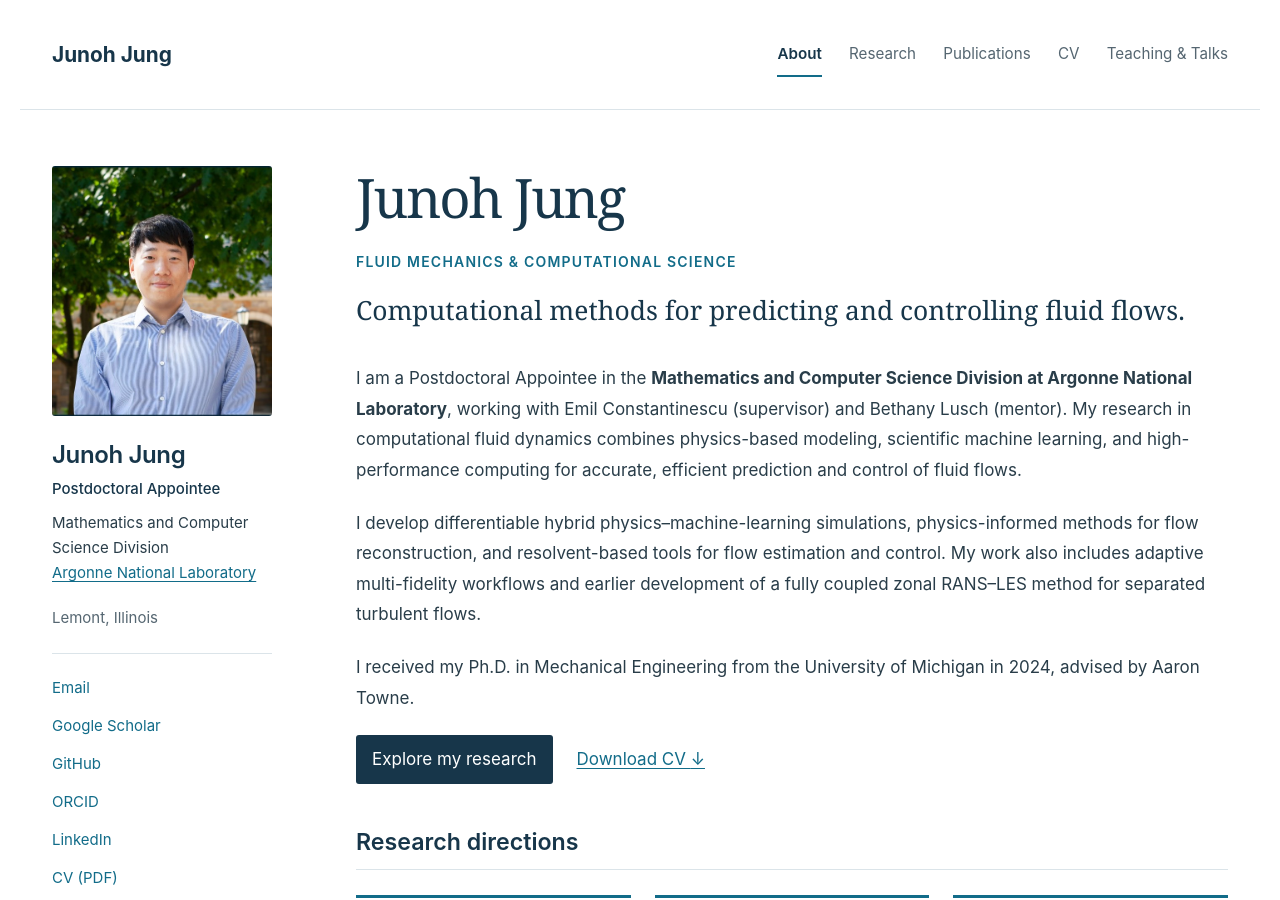
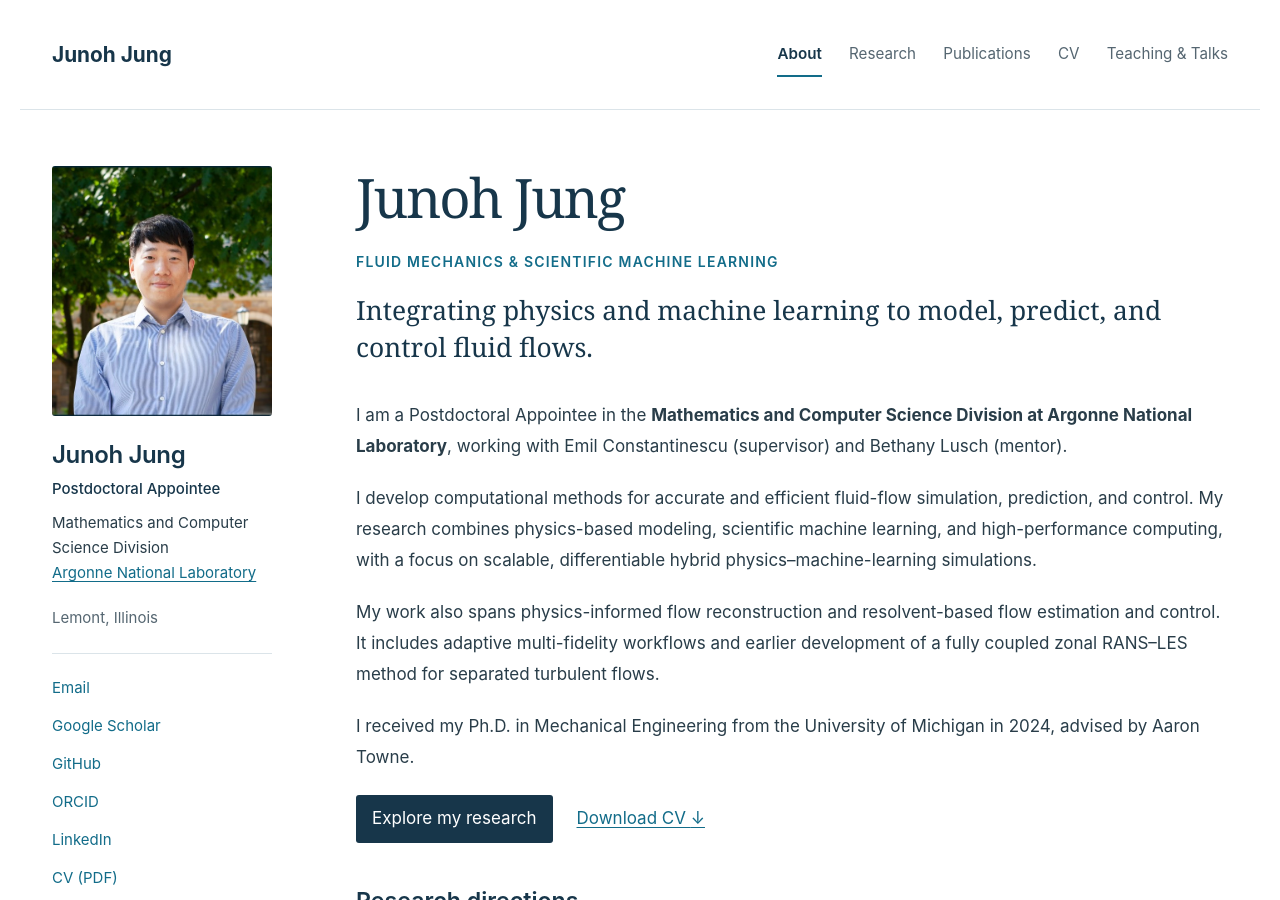
Before and after one commit to junohjung/junohjung.github.io, a Jekyll site: the page built from index.md, in a window 1280 px wide and 900 px high. Built offline with Jekyll 4.4.1, drawn with Linux system fonts in a browser that asks for light colours.

Commit message:
Update Site source

```diff
--- a/index.md
+++ b/index.md
@@ -2,15 +2,17 @@
 layout: single
 permalink: /
 title: "Junoh Jung"
-excerpt: "Computational fluid dynamics, scientific machine learning, and high-performance computing for flow prediction and control."
+excerpt: "Integrating physics and machine learning to model, predict, and control fluid flows."
 ---
 
-<p class="eyebrow">Fluid mechanics &amp; computational science</p>
-<p class="lead">Computational methods for predicting and controlling fluid flows.</p>
+<p class="eyebrow">Fluid mechanics &amp; scientific machine learning</p>
+<p class="lead">Integrating physics and machine learning to model, predict, and control fluid flows.</p>
 
-I am a Postdoctoral Appointee in the **Mathematics and Computer Science Division at Argonne National Laboratory**, working with Emil Constantinescu (supervisor) and Bethany Lusch (mentor). My research in computational fluid dynamics combines physics-based modeling, scientific machine learning, and high-performance computing for accurate, efficient prediction and control of fluid flows.
+I am a Postdoctoral Appointee in the **Mathematics and Computer Science Division at Argonne National Laboratory**, working with Emil Constantinescu (supervisor) and Bethany Lusch (mentor).
 
-I develop differentiable hybrid physics–machine-learning simulations, physics-informed methods for flow reconstruction, and resolvent-based tools for flow estimation and control. My work also includes adaptive multi-fidelity workflows and earlier development of a fully coupled zonal RANS–LES method for separated turbulent flows.
+I develop computational methods for accurate and efficient fluid-flow simulation, prediction, and control. My research combines physics-based modeling, scientific machine learning, and high-performance computing, with a focus on scalable, differentiable hybrid physics–machine-learning simulations.
+
+My work also spans physics-informed flow reconstruction and resolvent-based flow estimation and control. It includes adaptive multi-fidelity workflows and earlier development of a fully coupled zonal RANS–LES method for separated turbulent flows.
 
 I received my Ph.D. in Mechanical Engineering from the University of Michigan in 2024, advised by Aaron Towne.
 
```
Also changed, not shown: _pages/cv.md (+2 -1 lines), _pages/publications.md (+1 -0 lines), _pages/research.md (+5 -3 lines), _pages/teaching-talks.md (+1 -0 lines).
